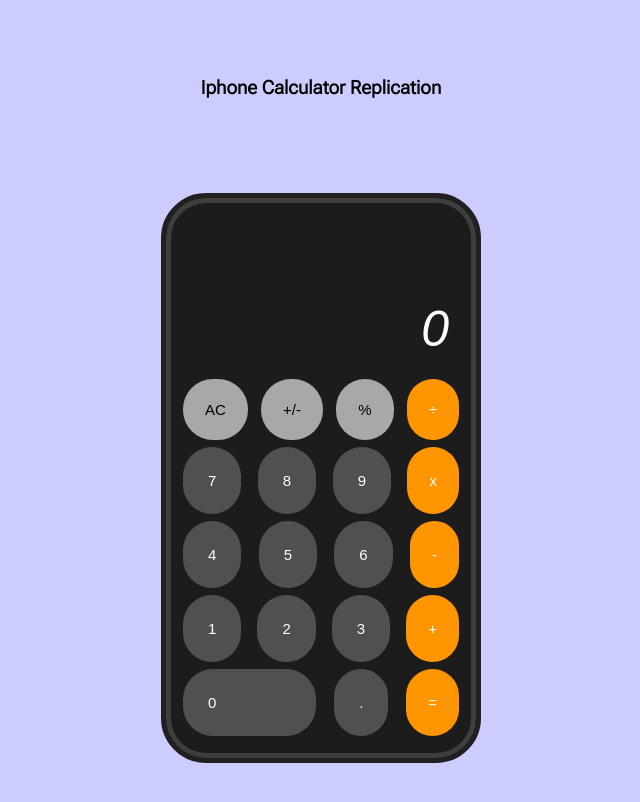
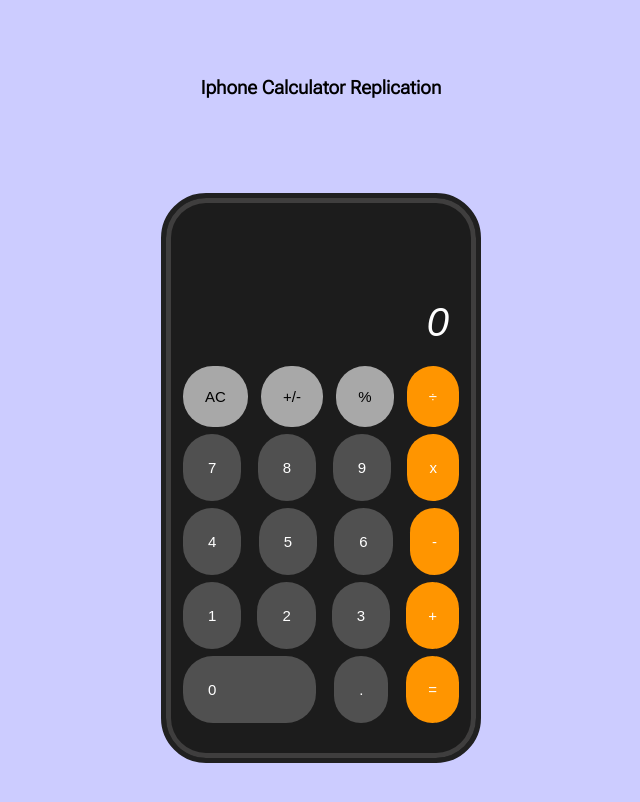
Before and after one commit to rylan386/calculator, a plain HTML site: page index.html in a window 1280 px wide. Shown: the whole page, without its empty margins (327-967 px from the left). Drawn offline with Linux system fonts and the light colour scheme.

Commit message:
Fixed display issue

```diff
--- a/script.js
+++ b/script.js
@@ -20,7 +20,7 @@ function updateDisplay() {
      } else {
         if(outputValue === '0') {
          calculator.outputValue = digit;
-        } else if(!(calculator.outputValue.length > 15)) {
+        } else if(!(calculator.outputValue.length > 11)) {
          calculator.outputValue += digit;
         }
      }
--- a/style.css
+++ b/style.css
@@ -24,13 +24,14 @@ body {
     background-color: #1C1C1C;
     border: none;
     color: white;
-    width: 260px;
+    width: 275px;
     display: flex;
     justify-content: flex-end;
     margin-right: 20px;
+    margin-left: 20px;
     margin-bottom: 20px;
     text-align: right;
-    font-size: 50px;
+    font-size: 40px;
 }
 
 button {
```
